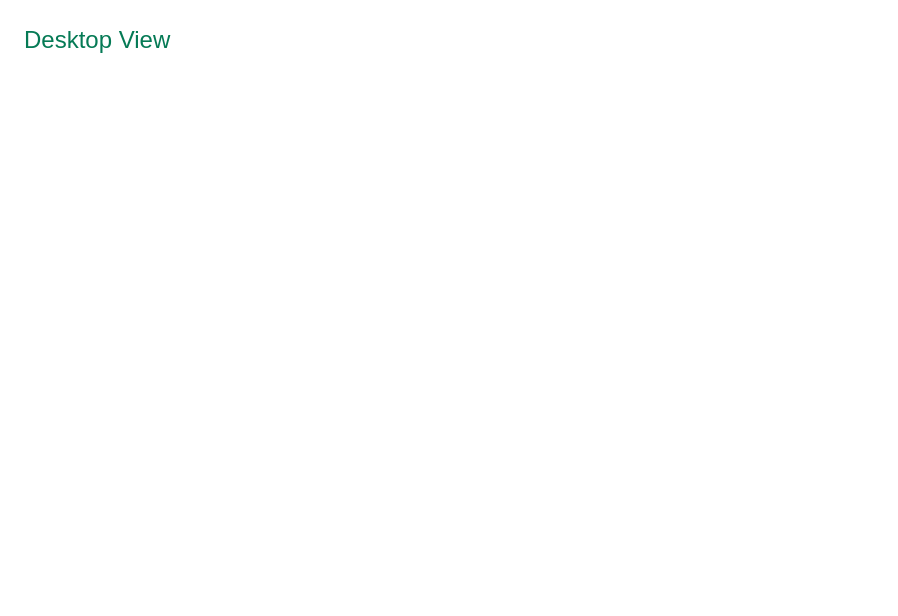
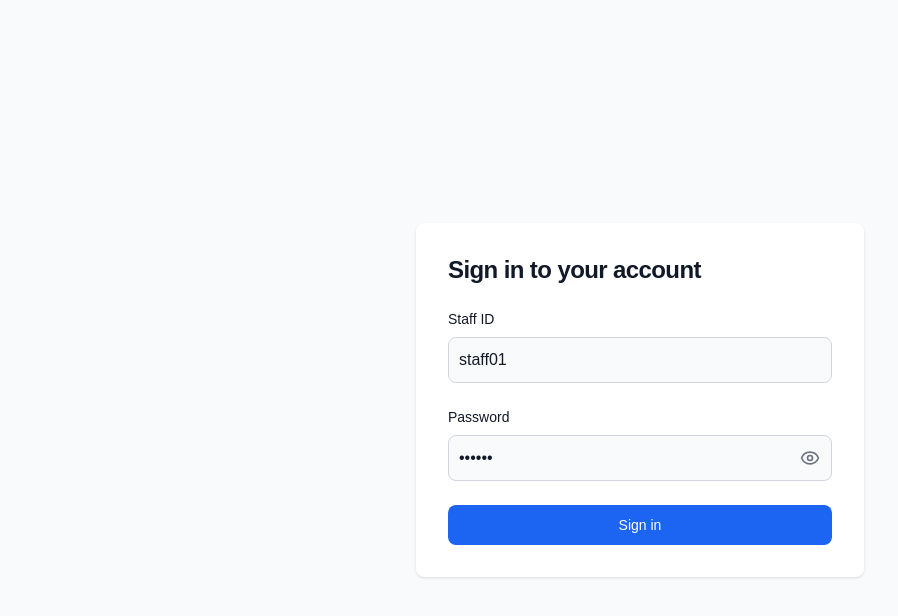
Before and after one commit to sokunthaneth-nbc/nbc-home-app, a Next.js app: page / in a window 1280 px wide. Shown: the top 616 px of the page, without its empty margins (0-898 px from the left). Built offline with nearby package versions, Linux system fonts and the light colour scheme.

Commit message:
design sample login form

```diff
--- a/package.json
+++ b/package.json
@@ -11,6 +11,7 @@
   },
   "dependencies": {
     "flowbite-react": "^0.11.7",
+    "lucide-react": "^0.511.0",
     "next": "15.3.2",
     "react": "^19.0.0",
     "react-dom": "^19.0.0",
--- /dev/null
+++ b/src/app/home/page.tsx
@@ -0,0 +1,11 @@
+import MobileBottomNav from "@/components/MobileBottomNav";
+export default function DashboardPage() {
+	return (
+		<>
+			<div className="p-6 pb-20"> {/* padding-bottom to prevent content hiding behind nav */}
+				<h1 className="text-2xl text-green-600">Welcome to Home Page</h1>
+			</div>
+			<MobileBottomNav />
+		</>
+	);
+}
--- a/src/app/page.tsx
+++ b/src/app/page.tsx
@@ -1,27 +1,84 @@
 "use client";
-import { useMediaQuery } from "@/hooks/useMediaQuery";
-import { useEffect, useState } from "react";
 
-export default function HomePage() {
-	const [isMounted, setIsMounted] = useState(false);
-	const isDesktop = useMediaQuery("(min-width: 768px)");
+import { useState } from "react";
+import { useRouter } from "next/navigation";
+import { Eye, EyeOff } from "lucide-react"; // Make sure to install Lucide
 
-	useEffect(() => {
-		setIsMounted(true);
-	}, []);
+export default function LoginPage() {
+	const router = useRouter();
+	//Static Login
+	const defaultStaffId = "staff01";
+	const defaultPassword = "123456";
 
-	if (!isMounted) return null; // or return a loading state
+	const [staffId, setStaffId] = useState(defaultStaffId);
+	const [password, setPassword] = useState(defaultPassword);
+	const [showPassword, setShowPassword] = useState(false);
+
+	const handleLogin = (e: React.FormEvent) => {
+		e.preventDefault();
+		if (staffId === defaultStaffId && password === defaultPassword) {
+			router.push("/home");
+		} else {
+			alert("Invalid credentials");
+		}
+	};
 
 	return (
-		<div className="p-6">
-			{isDesktop ? (
-				<>
-					<h1 className="text-green-600 text-2xl">Desktop View</h1>
-					{/* <div>ENV: {process.env.NEXT_PUBLIC_TEST_ENV}</div> */}
-				</>
-			) : (
-				<h1 className="text-blue-600 text-xl">Mobile View</h1>
-			)}
-		</div>
+		<section className="bg-gray-50 dark:bg-gray-900 min-h-screen flex items-center justify-center">
+			<div className="w-full bg-white rounded-lg shadow dark:border sm:max-w-md xl:p-0 dark:bg-gray-800 dark:border-gray-700">
+				<div className="p-6 space-y-4 md:space-y-6 sm:p-8">
+					<h1 className="text-xl font-bold leading-tight tracking-tight text-gray-900 md:text-2xl dark:text-white">
+						Sign in to your account
+					</h1>
+
+					<form className="space-y-4 md:space-y-6" onSubmit={handleLogin}>
+						<div>
+							<label htmlFor="staffId" className="block mb-2 text-sm font-medium text-gray-900 dark:text-white">
+								Staff ID
+							</label>
+							<input
+								type="text"
+								id="staffId"
+								value={staffId}
+								onChange={(e) => setStaffId(e.target.value)}
+								required
+								className="bg-gray-50 border border-gray-300 text-gray-900 rounded-lg focus:ring-primary-600 focus:border-primary-600 block w-full p-2.5 dark:bg-gray-700 dark:border-gray-600 dark:placeholder-gray-400 dark:text-white dark:focus:ring-blue-500 dark:focus:border-blue-500"
+							/>
+						</div>
+
+						<div>
+							<label htmlFor="password" className="block mb-2 text-sm font-medium text-gray-900 dark:text-white">
+								Password
+							</label>
+							<div className="relative">
+								<input
+									type={showPassword ? "text" : "password"}
+									id="password"
+									value={password}
+									onChange={(e) => setPassword(e.target.value)}
+									required
+									className="bg-gray-50 border border-gray-300 text-gray-900 rounded-lg focus:ring-primary-600 focus:border-primary-600 block w-full p-2.5 pr-10 dark:bg-gray-700 dark:border-gray-600 dark:placeholder-gray-400 dark:text-white dark:focus:ring-blue-500 dark:focus:border-blue-500"
+								/>
+								<button
+									type="button"
+									onClick={() => setShowPassword(!showPassword)}
+									className="absolute inset-y-0 right-0 flex items-center px-3 text-gray-500 hover:text-gray-700 dark:text-gray-400 dark:hover:text-gray-200"
+									tabIndex={-1}
+								>
+									{showPassword ? <EyeOff size={20} /> : <Eye size={20} />}
+								</button>
+							</div>
+						</div>
+
+						<button
+							type="submit"
+							className="w-full text-white bg-primary-600 hover:bg-primary-700 focus:ring-4 focus:outline-none focus:ring-primary-300 font-medium rounded-lg text-sm px-5 py-2.5 text-center dark:bg-primary-600 dark:hover:bg-primary-700 dark:focus:ring-primary-800"
+						>
+							Sign in
+						</button>
+					</form>
+				</div>
+			</div>
+		</section>
 	);
 }
--- /dev/null
+++ b/src/components/MobileBottomNav.tsx
@@ -0,0 +1,50 @@
+"use client";
+
+import Link from "next/link";
+import { usePathname } from "next/navigation";
+import { Home, User, Settings } from "lucide-react";
+
+export default function MobileBottomNav() {
+
+	const pathname = usePathname();
+
+
+
+	return (
+		<nav className="fixed bottom-0 left-0 right-0 z-50 bg-white border-t border-gray-200 dark:bg-gray-800 dark:border-gray-700">
+			<ul className="flex justify-around items-center h-16">
+				<NavItem href="/home" icon={<Home size={20} />} active={pathname === "/home"} label="Home" />
+				<NavItem href="/attandant" icon={<User size={20} />} active={pathname === "/attandant"} label="Attandant" />
+				<NavItem href="/settings" icon={<Settings size={20} />} active={pathname === "/settings"} label="Settings" />
+			</ul>
+		</nav>
+	);
+}
+
+function NavItem({
+	href,
+	icon,
+	label,
+	active,
+}: {
+	href: string;
+	icon: React.ReactNode;
+	label: string;
+	active: boolean;
+}) {
+	return (
+		<li>
+			<Link
+				href={href}
+				className={`flex flex-col items-center text-xs ${
+					active
+						? "text-blue-600 dark:text-blue-400"
+						: "text-gray-500 hover:text-gray-900 dark:text-gray-400 dark:hover:text-white"
+				}`}
+			>
+				{icon}
+				<span>{label}</span>
+			</Link>
+		</li>
+	);
+}
--- a/src/components/ResponsiveLayout.tsx
+++ /dev/null
@@ -1,16 +0,0 @@
-"use client";
-import DesktopLayout from "@/layouts/DesktopLayout";
-import MobileLayout from "@/layouts/MobileLayout";
-import { useMediaQuery } from "@/hooks/useMediaQuery";
-
-const ResponsiveLayout = ({ children }: { children: React.ReactNode }) => {
-	const isDesktop = useMediaQuery("(min-width: 768px)");
-
-	return isDesktop ? (
-		<DesktopLayout>{children}</DesktopLayout>
-	) : (
-		<MobileLayout>{children}</MobileLayout>
-	);
-};
-
-export default ResponsiveLayout;
--- a/src/layouts/DesktopLayout.tsx
+++ /dev/null
@@ -1,15 +0,0 @@
-const DesktopLayout = ({ children }: { children: React.ReactNode }) => {
-	return (
-		<div className="hidden md:block">
-			<nav className="bg-white border-b border-gray-200">
-				{/* Flowbite Navbar or Sidebar for desktop */}
-				<div className="max-w-screen-xl mx-auto px-4 py-4">
-					<h1 className="text-xl font-bold">Desktop Navigation</h1>
-				</div>
-			</nav>
-			<main className="p-4">{children}</main>
-		</div>
-	);
-};
-
-export default DesktopLayout;
--- a/src/layouts/MobileLayout.tsx
+++ /dev/null
@@ -1,15 +0,0 @@
-const MobileLayout = ({ children }: { children: React.ReactNode }) => {
-  return (
-		<div className="block md:hidden">
-			<nav className="bg-white border-b border-gray-200">
-				{/* Flowbite mobile navbar or hamburger menu */}
-				<div className="px-4 py-4">
-					<h1 className="text-lg font-semibold">Mobile Navigation</h1>
-				</div>
-			</nav>
-			<main className="p-4">{children}</main>
-		</div>
-  );
-};
-
-export default MobileLayout;
```
Also changed, not shown: 1 other file (tests, documents, lock files or other folders).
